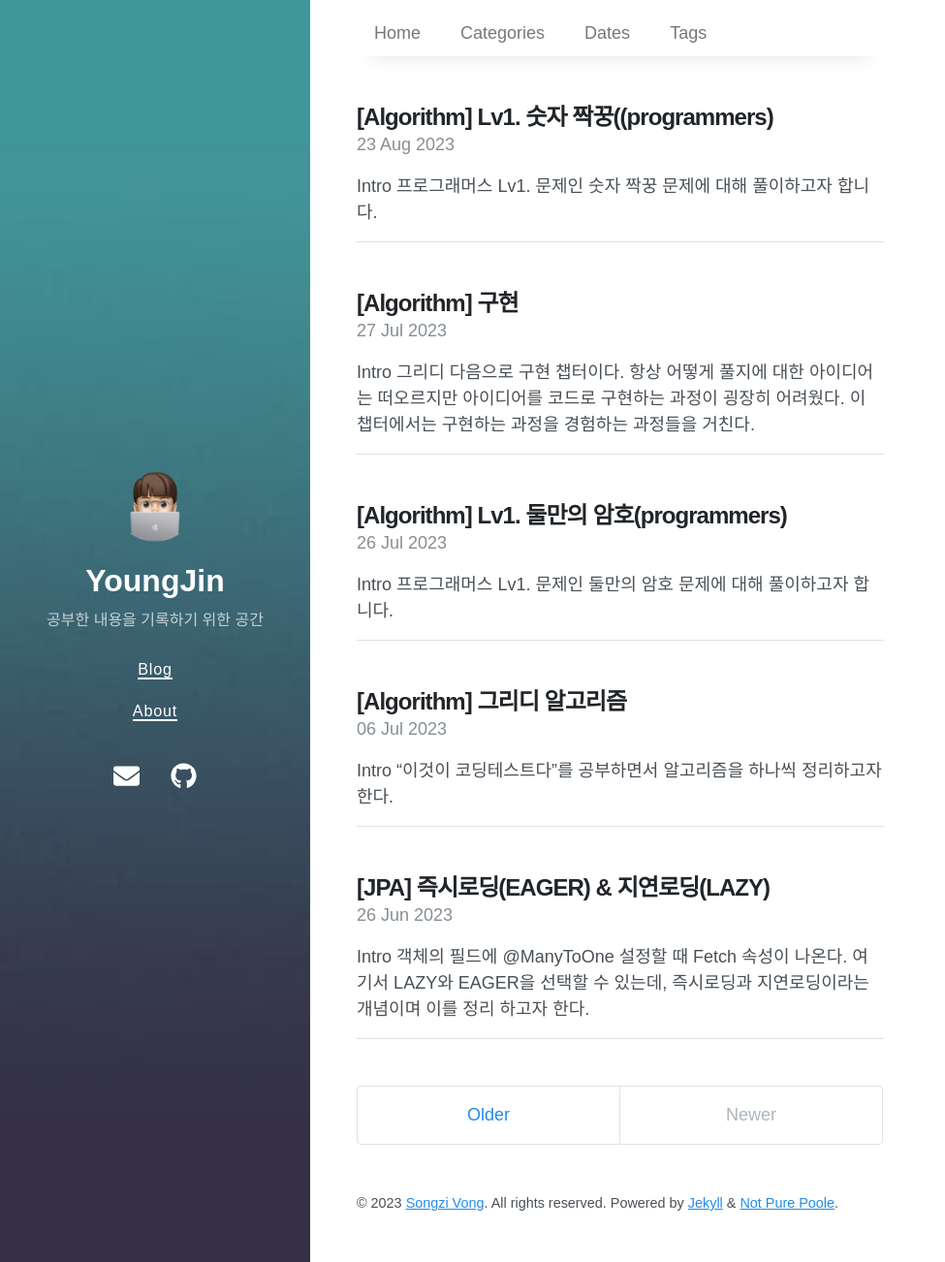
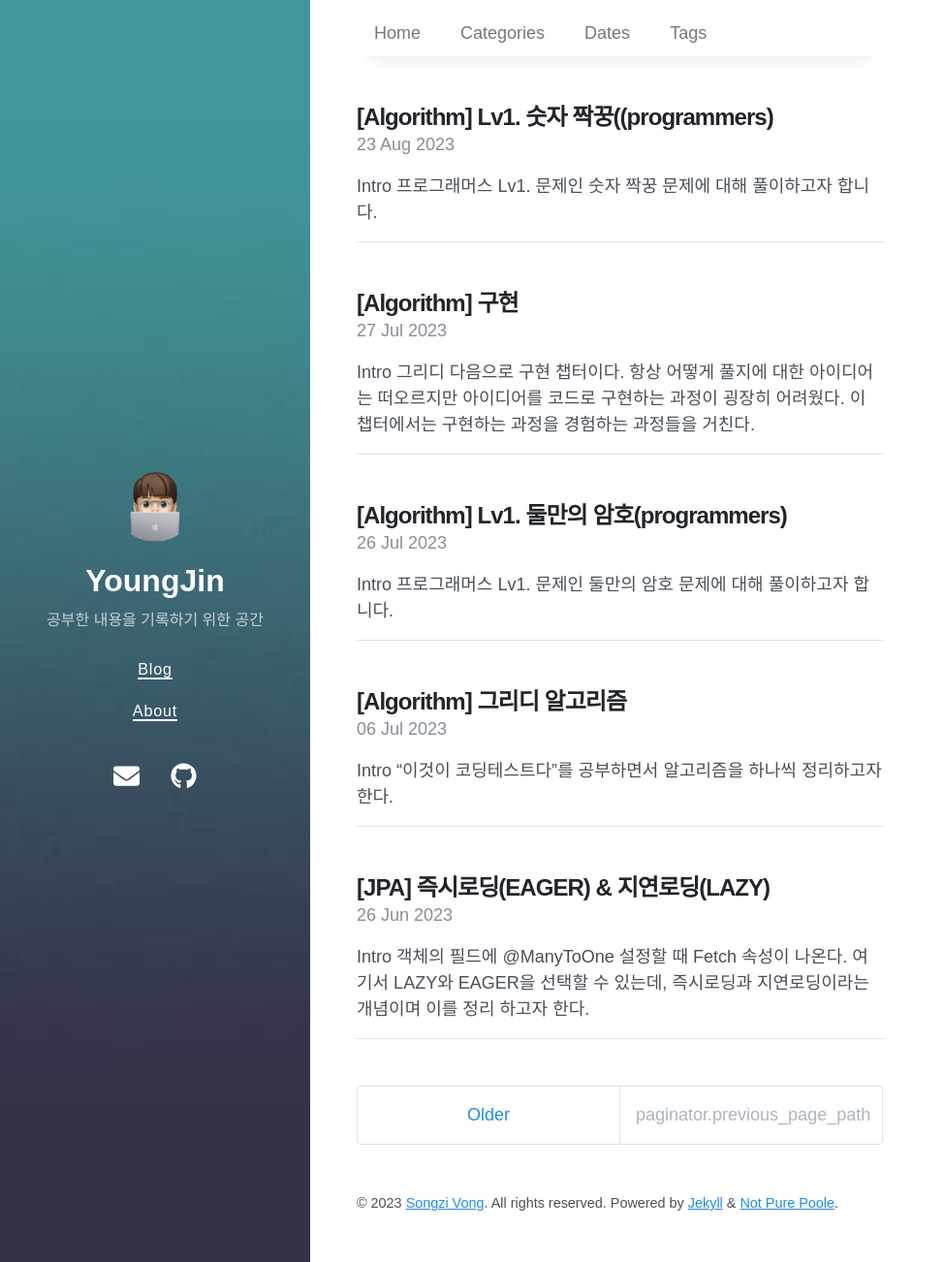
Before and after one commit to parkyoungjiin/parkyoungjiin.github.io, a Jekyll site: the page built from index.html, in a window 1280 px wide and 1302 px high. Shown: the whole window at 97% size, without its empty margins (0-975 px from the left). Built offline with Jekyll 4.4.1, drawn with Linux system fonts in a browser that asks for light colours; nearby versions of some CDN libraries; the list of posts is cut into pages by our own code.

Commit message:
페이징 수정

```diff
--- a/_layouts/home.html
+++ b/_layouts/home.html
@@ -35,11 +35,11 @@ layout: default
   {% if paginator.next_page %}
     <a class="pagination-item older" href="{{ paginator.next_page_path | relative_url }}">Older</a>
   {% else %}
-    <span class="pagination-item older">Older</span>
+    <span class="pagination-item older">paginator.next_page</span>
   {% endif %}
   {% if paginator.previous_page %}
     <a class="pagination-item newer" href="{{ paginator.previous_page_path | prepend: relative_url }}">Newer</a>
   {% else %}
-    <span class="pagination-item newer">Newer</span>
+    <span class="pagination-item newer">paginator.previous_page_path</span>
   {% endif %}
 </div>
```
